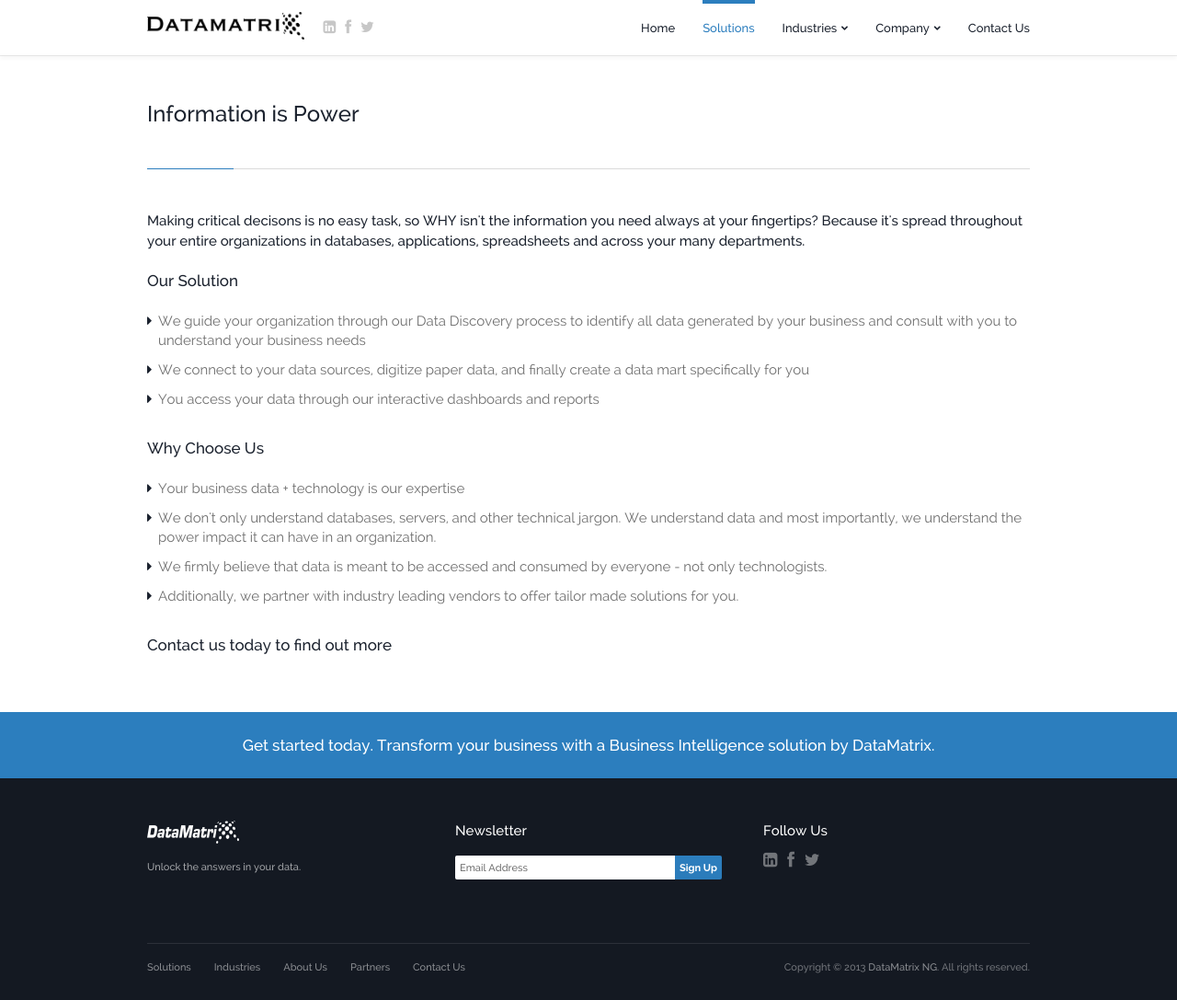
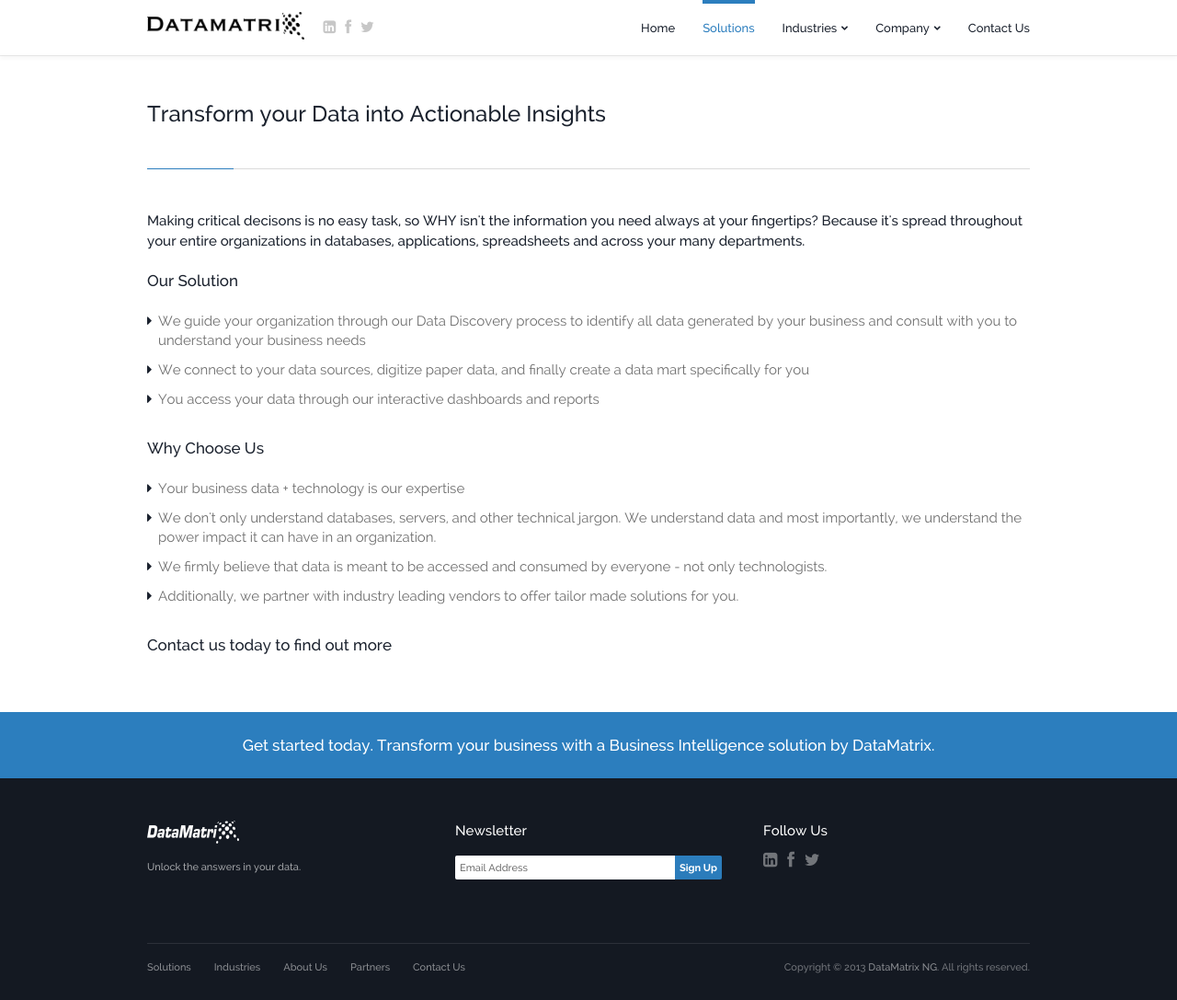
Before and after one commit to dtmtx/dtmtx.github.io, a Jekyll site: the page built from solutions.html, in a window 1280 px wide and 1087 px high. Shown: the whole window at 92% size. Built offline with Jekyll 4.4.1, drawn with Linux system fonts in a browser that asks for light colours; Markdown is read by kramdown in place of the engine named in the settings.

Commit message:
content update

```diff
--- a/solutions.html
+++ b/solutions.html
@@ -15,7 +15,7 @@ active: current
 					<!-- Page Title -->
 					<!-- ~~~~~~~~~~~~~~~~~~~~~~~~~~~~~~~ -->
 					<!--h1>Don't run your organization blindly</h1-->
-					<h1>Information is Power</h1>
+					<h1>Transform your Data into Actionable Insights</h1>
 					<!-- ~~~~~~~~~~~~~~~~~~~~~~~~~~~~~~~ -->
 					<!-- END Title -->
 					<!-- ~~~~~~~~~~~~~~~~~~~~~~~~~~~~~~~ -->
```
